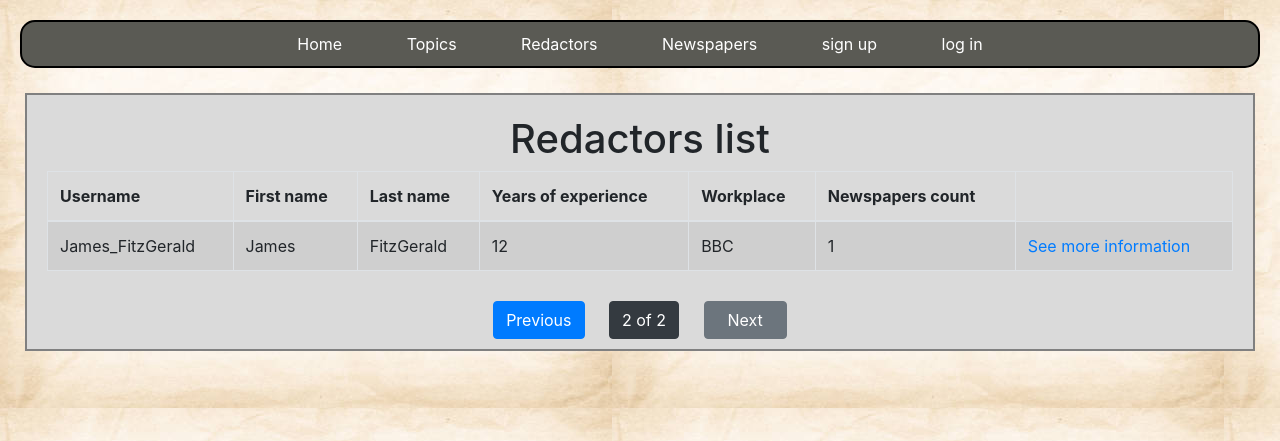
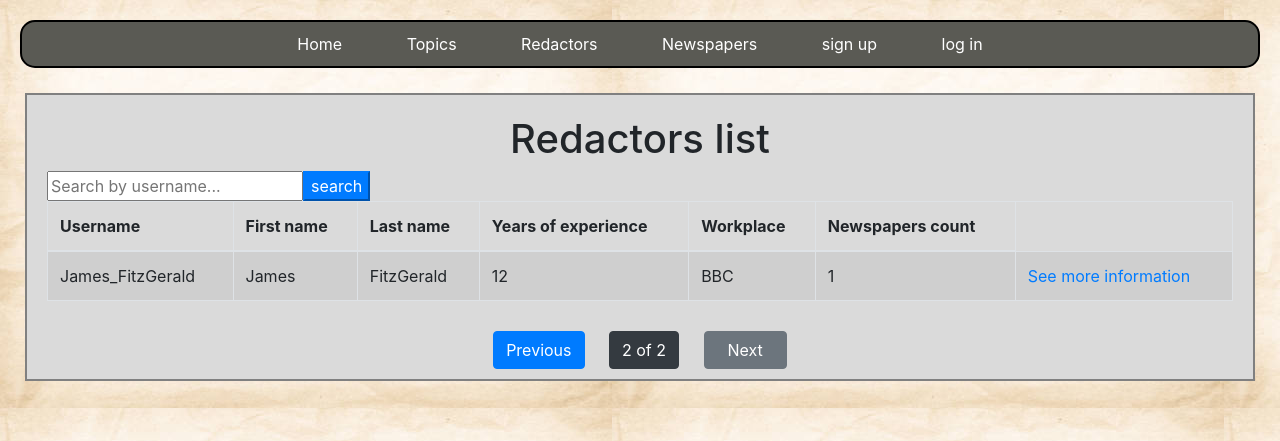
Before and after one commit to AVyha/newspaper-agency, a Django app: a page that uses templates/news/redactor_list.html in a window 1280 px wide. Shown: the top 441 px of the page. Run offline with Django 4.2, Linux system fonts and the light colour scheme; data comes from the database, SQL or seed files in the repository; parts of the project's set-up code (start-up, migrations or seed data) failed here and were passed over; some libraries are stand-ins or nearby versions.

Commit message:
add search for redactors

```diff
--- a/news/forms.py
+++ b/news/forms.py
@@ -32,3 +32,12 @@ class RedactorCreateForm(UserCreationForm):
             "workplace",
             "email"
         )
+
+
+class RedactorSearchForm(forms.Form):
+    username = forms.CharField(
+        max_length=255,
+        required=False,
+        label="",
+        widget=forms.TextInput(attrs={"placeholder": "Search by username..."})
+    )
--- a/news/views.py
+++ b/news/views.py
@@ -4,7 +4,7 @@ from django.shortcuts import render
 from django.urls import reverse_lazy
 from django.views import generic
 
-from news.forms import NewspaperSearchForm, TopicSearchForm, RedactorCreateForm
+from news.forms import NewspaperSearchForm, TopicSearchForm, RedactorCreateForm, RedactorSearchForm
 from news.models import Topic, Redactor, Newspaper
 
 
@@ -70,6 +70,28 @@ class TopicDetailView(LoginRequiredMixin, generic.DetailView):
 class RedactorListView(generic.ListView):
     model = Redactor
     paginate_by = 7
+    queryset = Redactor.objects.all()
+
+    def get_context_data(self, *, object_list=None, **kwargs):
+        context = super(RedactorListView, self).get_context_data(**kwargs)
+
+        username = self.request.GET.get("username", "")
+
+        context["search_form"] = RedactorSearchForm(
+            initial={
+                "username": username
+            }
+        )
+
+        return context
+
+    def get_queryset(self):
+        username = self.request.GET.get("username")
+
+        if username:
+            return self.queryset.filter(username__icontains=username)
+
+        return self.queryset
 
 
 class RedactorCreateView(generic.CreateView):
--- a/templates/news/redactor_list.html
+++ b/templates/news/redactor_list.html
@@ -6,10 +6,10 @@
     <h1 style="text-align: center;">
       Redactors list
     </h1>
-{#    <form action="" method="get" class="form-inline">#}
-{#      {{ search_form|crispy }}#}
-{#      <input type="submit" value="search" class="btn-primary">#}
-{#    </form>#}
+    <form action="" method="get" class="form-inline">
+      {{ search_form|crispy }}
+      <input type="submit" value="search" class="btn-primary">
+    </form>
     {% if redactor_list %}
       <table class="table table-striped table-bordered table-hover">
         <thead>
@@ -25,7 +25,7 @@
         <tbody>
           {% for redactor in redactor_list %}
             <tr>
-              <td>{{ redactor.username }}</td>
+              <td>{{ redactor.username }} {% if user == redactor %} (Me){% endif %}</td>
               <td>{{ redactor.first_name }}</td>
               <td>{{ redactor.last_name }}</td>
               <td>{{ redactor.years_of_experience }}</td>
```
